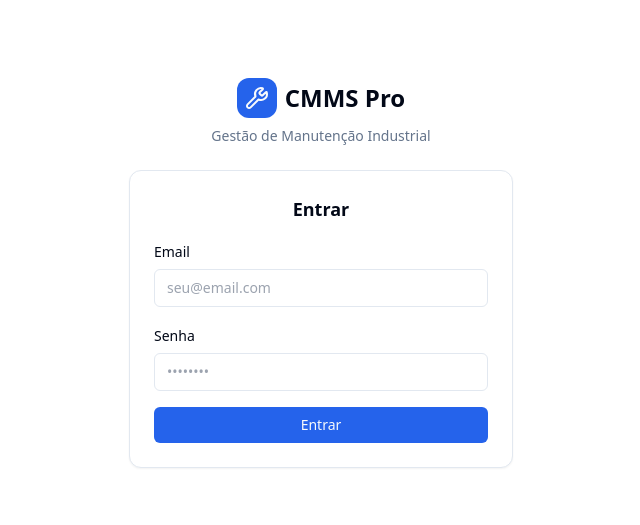
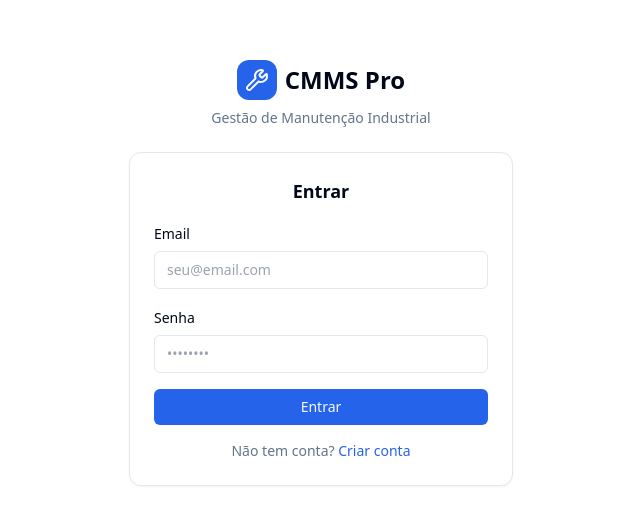
Before and after one commit to maxthomazi/factory-care-hub, a React (Vite) app: page /login in a window 1280 px wide. Shown: the part 127-652 px from the top of the page, without its empty margins (319-959 px from the left). Built offline with nearby package versions, Linux system fonts and the light colour scheme.

Commit message:
Update Login.tsx

```diff
--- a/src/pages/Login.tsx
+++ b/src/pages/Login.tsx
@@ -4,19 +4,36 @@ import { supabase } from "@/integrations/supabase/client";
 import { Wrench } from "lucide-react";
 
 export default function Login() {
+  const [modo, setModo] = useState<"login" | "cadastro">("login");
   const [email, setEmail] = useState("");
   const [password, setPassword] = useState("");
+  const [nome, setNome] = useState("");
   const [loading, setLoading] = useState(false);
   const [error, setError] = useState("");
+  const [sucesso, setSucesso] = useState("");
   const navigate = useNavigate();
 
   async function handleSubmit(e: React.FormEvent) {
     e.preventDefault();
     setLoading(true);
-    setError("");
-    const { error } = await supabase.auth.signInWithPassword({ email, password });
-    if (error) setError("Email ou senha incorretos.");
-    else navigate("/");
+    setError(""); setSucesso("");
+
+    if (modo === "login") {
+      const { error } = await supabase.auth.signInWithPassword({ email, password });
+      if (error) setError("Email ou senha incorretos.");
+      else navigate("/");
+    } else {
+      if (!nome.trim()) { setError("Preencha seu nome."); setLoading(false); return; }
+      const { data, error } = await supabase.auth.signUp({ email, password });
+      if (error) {
+        setError(error.message.includes("already") ? "Email já cadastrado." : "Erro ao cadastrar.");
+      } else if (data.user) {
+        await supabase.from("usuarios").insert({ id: data.user.id, nome: nome.trim(), email, role: "tecnico" });
+        setSucesso("Cadastro realizado! Verifique seu email para confirmar a conta.");
+        setModo("login");
+        setNome(""); setEmail(""); setPassword("");
+      }
+    }
     setLoading(false);
   }
 
@@ -34,13 +51,35 @@ export default function Login() {
         </div>
 
         <div className="rounded-xl border bg-card p-6 shadow-sm space-y-4">
-          <h1 className="text-lg font-semibold text-center">Entrar</h1>
+          <h1 className="text-lg font-semibold text-center">
+            {modo === "login" ? "Entrar" : "Criar conta"}
+          </h1>
+
           {error && (
             <div className="rounded-lg bg-destructive/10 border border-destructive/20 px-3 py-2 text-sm text-destructive">
               {error}
             </div>
           )}
+          {sucesso && (
+            <div className="rounded-lg bg-green-50 border border-green-200 px-3 py-2 text-sm text-green-700">
+              {sucesso}
+            </div>
+          )}
+
           <form onSubmit={handleSubmit} className="space-y-4">
+            {modo === "cadastro" && (
+              <div className="space-y-1.5">
+                <label className="text-sm font-medium">Nome completo</label>
+                <input
+                  type="text"
+                  value={nome}
+                  onChange={e => setNome(e.target.value)}
+                  placeholder="Seu nome"
+                  required
+                  className="w-full rounded-md border border-input bg-background px-3 py-2 text-sm outline-none focus:ring-2 focus:ring-ring"
+                />
+              </div>
+            )}
             <div className="space-y-1.5">
               <label className="text-sm font-medium">Email</label>
               <input
@@ -60,6 +99,7 @@ export default function Login() {
                 onChange={e => setPassword(e.target.value)}
                 placeholder="••••••••"
                 required
+                minLength={6}
                 className="w-full rounded-md border border-input bg-background px-3 py-2 text-sm outline-none focus:ring-2 focus:ring-ring"
               />
             </div>
@@ -68,9 +108,29 @@ export default function Login() {
               disabled={loading}
               className="w-full rounded-md bg-primary px-4 py-2 text-sm font-medium text-primary-foreground hover:bg-primary/90 transition-colors disabled:opacity-50"
             >
-              {loading ? "Entrando..." : "Entrar"}
+              {loading ? "Aguarde..." : modo === "login" ? "Entrar" : "Criar conta"}
             </button>
           </form>
+
+          <div className="text-center">
+            {modo === "login" ? (
+              <p className="text-sm text-muted-foreground">
+                Não tem conta?{" "}
+                <button onClick={() => { setModo("cadastro"); setError(""); setSucesso(""); }}
+                  className="text-primary font-medium hover:underline">
+                  Criar conta
+                </button>
+              </p>
+            ) : (
+              <p className="text-sm text-muted-foreground">
+                Já tem conta?{" "}
+                <button onClick={() => { setModo("login"); setError(""); setSucesso(""); }}
+                  className="text-primary font-medium hover:underline">
+                  Entrar
+                </button>
+              </p>
+            )}
+          </div>
         </div>
       </div>
     </div>
```
